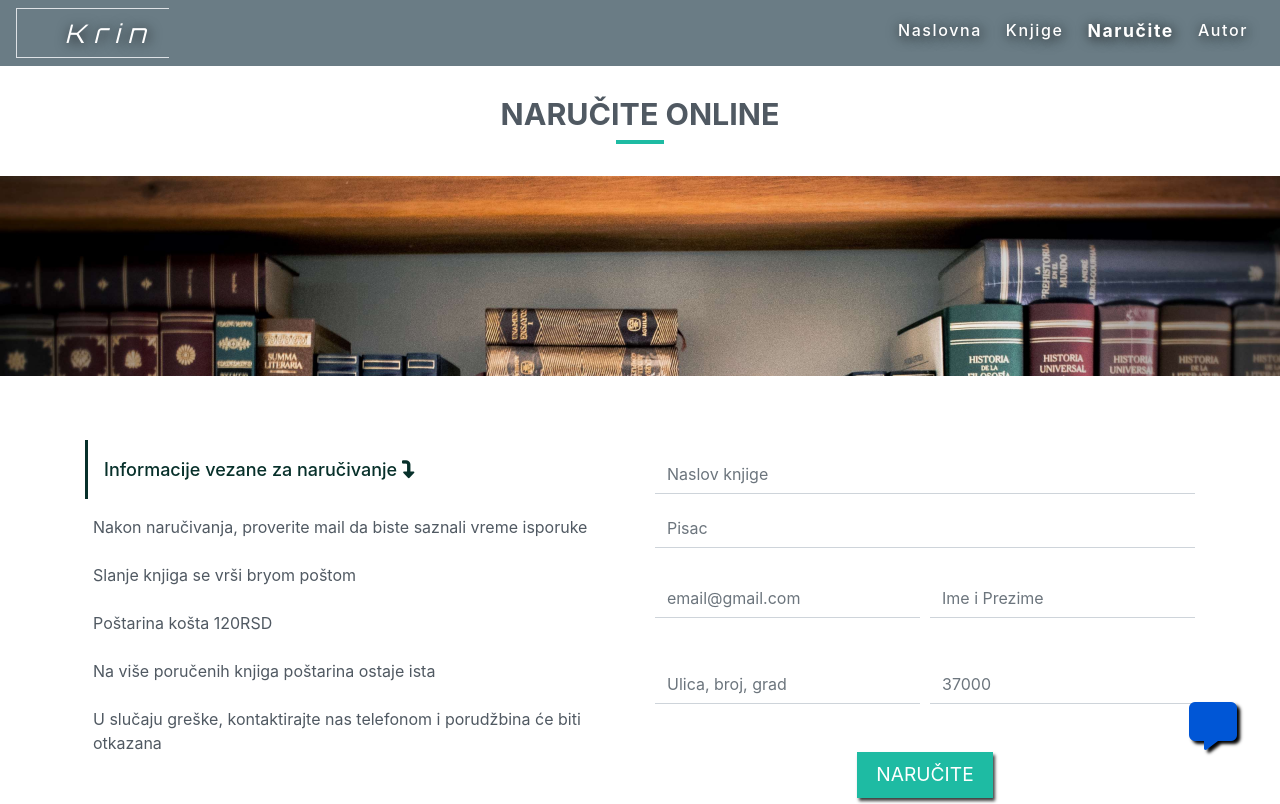
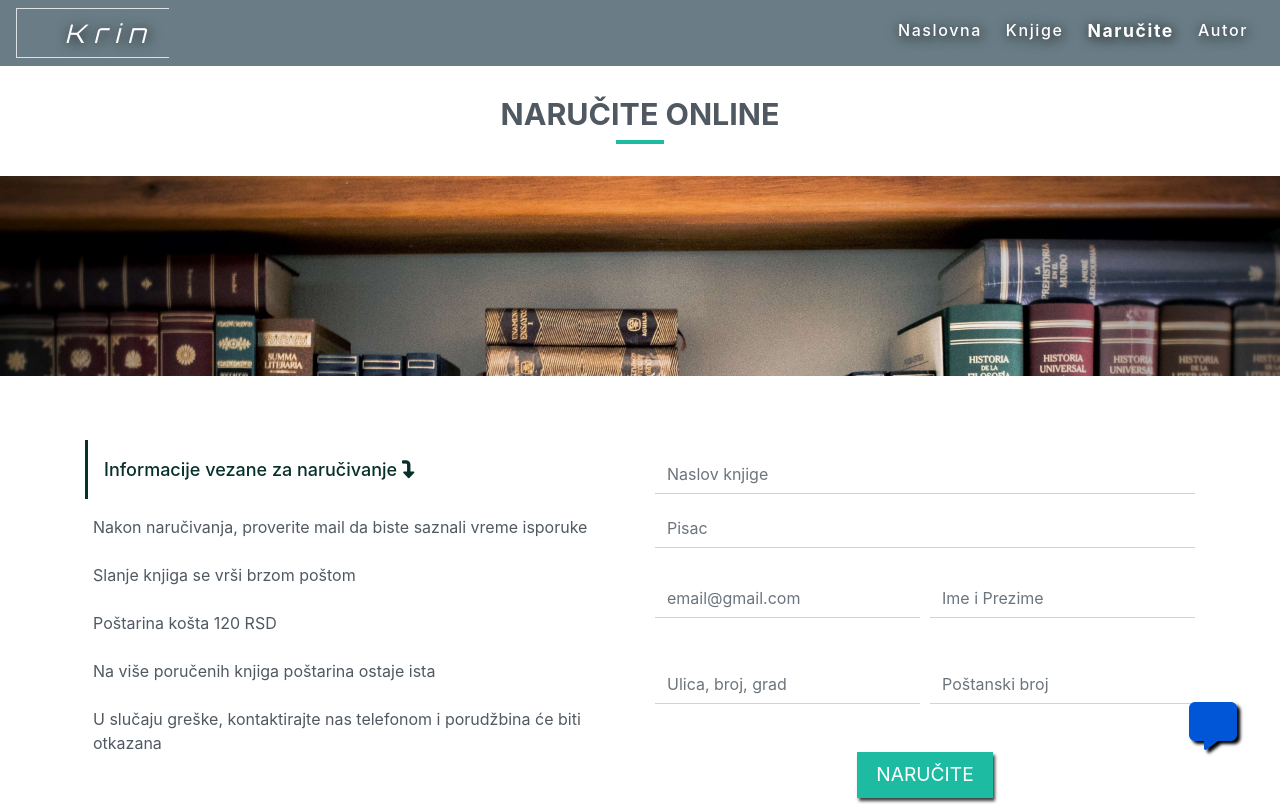
Before and after one commit to nikoladimitrijevic15/nikoladimitrijevic15.github.io, a plain HTML site: page Krin/naruci.html in a window 1280 px wide. Shown: the top 804 px of the page. Drawn offline with Linux system fonts and the light colour scheme.

Commit message:
Krinkraj

```diff
--- a/Krin/naruci.html
+++ b/Krin/naruci.html
@@ -97,8 +97,8 @@
                   <ul class="list-unstyled text-left">
                       <li class="p-3 border-2 border-left">Informacije vezane za naručivanje <i class="fas fa-level-down-alt"></i></li>
                       <li class="pt-3 px-2 pb-2">Nakon naručivanja, proverite mail da biste saznali vreme isporuke</li>
-                      <li class="pt-3 px-2 pb-2">Slanje knjiga se vrši bryom poštom</li>
-                      <li class="pt-3 px-2 pb-2">Poštarina košta 120RSD</li>
+                      <li class="pt-3 px-2 pb-2">Slanje knjiga se vrši brzom poštom</li>
+                      <li class="pt-3 px-2 pb-2">Poštarina košta 120 RSD</li>
                       <li class="pt-3 px-2 pb-2">Na više poručenih knjiga poštarina ostaje ista</li>
                       <li class="pt-3 px-2 pb-2">U slučaju greške, kontaktirajte nas telefonom i porudžbina će biti otkazana </li>
                   </ul>
@@ -124,7 +124,7 @@
                               <input type="text" class="form-control border-top-0 border-right-0 border-left-0 form-style my-3" id="inputCity" placeholder="Ulica, broj, grad" required>
                             </div>
                             <div class="form-group col-md-6">
-                              <input type="text" class="form-control border-top-0 border-right-0 border-left-0 form-style my-3" id="inputZip" placeholder="37000" required>
+                              <input type="text" class="form-control border-top-0 border-right-0 border-left-0 form-style my-3" id="inputZip" placeholder="Poštanski broj" required>
                             </div>
                         </div>
                         <button type="submit" class="btn btn-secondary border-0 pt-2">Naručite</button>
```
